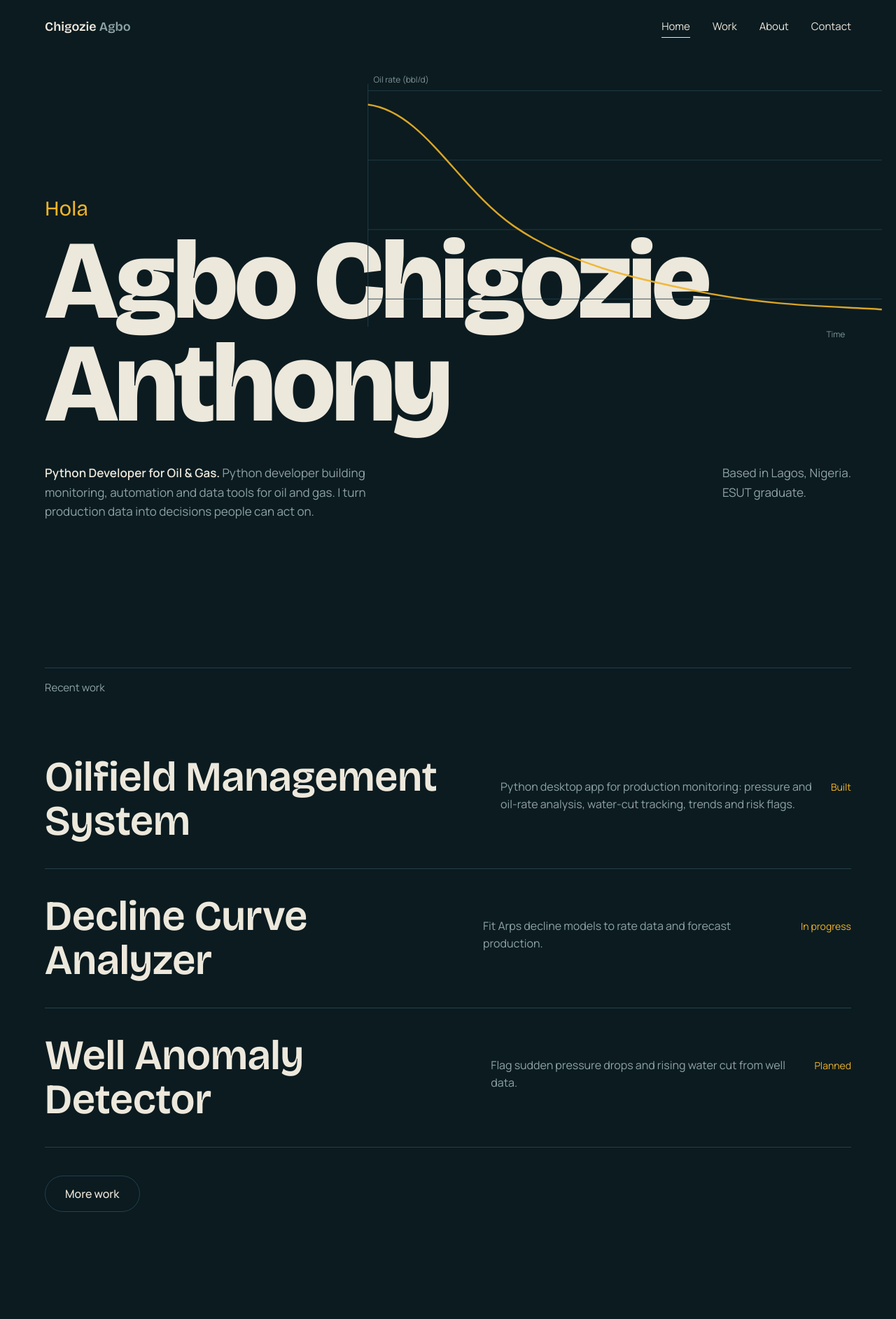
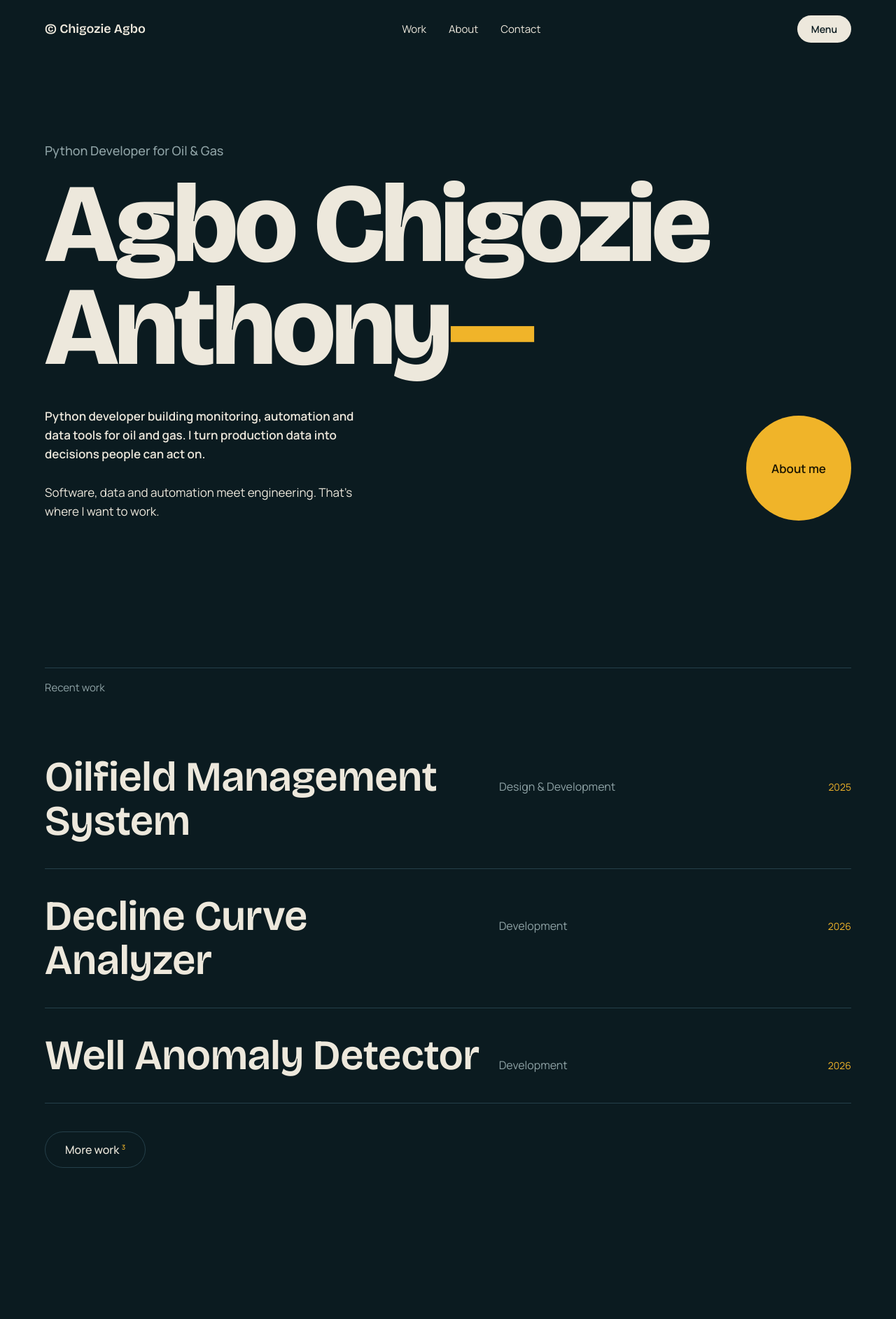
Before and after one commit to wazicode/chigozie_site, a Flask app: page / in a window 1280 px wide. Shown: the top 1885 px of the page at 70% size. Run offline with Flask 3, Linux system fonts and the light colour scheme.

Commit message:
updated app

```diff
--- a/chigozie_site/app.py
+++ b/chigozie_site/app.py
@@ -5,7 +5,7 @@ Build for GitHub: python build.py   (writes static HTML to the build/ folder)
 """
 from datetime import datetime
 
-from flask import Flask, render_template
+from flask import Flask, abort, render_template
 
 app = Flask(__name__)
 
@@ -22,6 +22,9 @@ PROFILE = {
     # formspree.io and paste its URL here, e.g. "https://formspree.io/f/abcdwxyz".
     # Leave empty to hide the form and show only your links.
     "form_endpoint": "",
+    "phone": "",  # e.g. "+234 800 000 0000"
+    "photo": "images/me.jpg",
+    "edition": "2026",
     "github": "https://github.com/wazicode",
     "linkedin": "https://www.linkedin.com/in/agbo-chigozie-017192213",
     "tagline": (
@@ -41,32 +44,25 @@ PROFILE = {
 }
 
 PROJECTS = [
-    {
-        "title": "Oilfield Management System",
-        "summary": "Python desktop app for production monitoring: pressure and oil-rate "
-                   "analysis, water-cut tracking, trends and risk flags.",
-        "stack": "Python, Tkinter, Matplotlib",
-        "year": "2025",
-        "status": "Built",
-        "url": "https://github.com/wazicode",
-    },
-    # Replace the two below with real projects as you finish them.
-    {
-        "title": "Decline Curve Analyzer",
-        "summary": "Fit Arps decline models to rate data and forecast production.",
-        "stack": "Python, SciPy, Matplotlib",
-        "year": "2026",
-        "status": "In progress",
-        "url": "https://github.com/wazicode",
-    },
-    {
-        "title": "Well Anomaly Detector",
-        "summary": "Flag sudden pressure drops and rising water cut from well data.",
-        "stack": "Python, Pandas",
-        "year": "2026",
-        "status": "Planned",
-        "url": "https://github.com/wazicode",
-    },
+    {"slug": "oilfield-management-system", "title": "Oilfield Management System",
+     "category": "Software & Data Visualization", "year": "2025", "status": "Built",
+     "image": "images/me.jpg",  # swap for a screenshot of the app: static/images/oilfield.png
+     "stack": "Python, Tkinter, Matplotlib", "role": "Design & Development",
+     "summary": "Desktop app for production monitoring: pressure and oil-rate analysis, water-cut tracking, trends and risk flags.",
+     "desc": "A Python desktop application built around oilfield monitoring. It plots production trends, pressure and oil rate, tracks water cut, and highlights potential operational risks so decisions can be made from data.",
+     "url": "https://github.com/wazicode"},
+    {"slug": "decline-curve-analyzer", "title": "Decline Curve Analyzer",
+     "category": "Forecasting", "year": "2026", "status": "In progress",
+     "image": "images/me.jpg", "stack": "Python, SciPy, Matplotlib", "role": "Development",
+     "summary": "Fit Arps decline models to rate data and forecast production.",
+     "desc": "A tool that fits exponential, hyperbolic and harmonic decline models to production data and forecasts future rates.",
+     "url": "https://github.com/wazicode"},
+    {"slug": "well-anomaly-detector", "title": "Well Anomaly Detector",
+     "category": "Automation & Monitoring", "year": "2026", "status": "Planned",
+     "image": "images/me.jpg", "stack": "Python, Pandas", "role": "Development",
+     "summary": "Flag sudden pressure drops and rising water cut from well data.",
+     "desc": "Rule-based and statistical checks that flag abnormal pressure drops and rising water cut so engineers see problems early.",
+     "url": "https://github.com/wazicode"},
 ]
 
 SKILLS = {
@@ -78,7 +74,7 @@ SKILLS = {
 
 @app.context_processor
 def inject_globals():
-    return {"p": PROFILE, "year": datetime.now().year}
+    return {"p": PROFILE, "year": datetime.now().year, "n_projects": len(PROJECTS)}
 
 
 @app.route("/")
@@ -89,6 +85,14 @@ def home():
 @app.route("/work")
 def work():
     return render_template("work.html", projects=PROJECTS)
+
+
+@app.route("/work/<slug>")
+def project(slug):
+    pr = next((x for x in PROJECTS if x["slug"] == slug), None)
+    if pr is None:
+        abort(404)
+    return render_template("project.html", pr=pr)
 
 
 @app.route("/about")
--- a/chigozie_site/build.py
+++ b/chigozie_site/build.py
@@ -9,7 +9,7 @@ import shutil
 import sys
 from pathlib import Path
 
-from app import app
+from app import app, PROJECTS
 
 ROOT = Path(__file__).parent
 OUT = ROOT / "build"
@@ -27,6 +27,9 @@ client = app.test_client()
 pages = {"/": "index.html", "/work": "work/index.html",
          "/about": "about/index.html", "/contact": "contact/index.html"}
 
+for pr in PROJECTS:
+    pages[f"/work/{pr['slug']}"] = f"work/{pr['slug']}/index.html"
+
 for url, target in pages.items():
     res = client.get(url, environ_overrides={"SCRIPT_NAME": base})
     assert res.status_code == 200, f"{url} returned {res.status_code}"
--- a/chigozie_site/static/main.js
+++ b/chigozie_site/static/main.js
@@ -1,28 +1,65 @@
-// rotating greeting (home page only)
-var g = document.getElementById("greet");
-if (g) {
-  var greetings = ["Hello", "Bonjour", "Ndewo", "Hola", "Ciao", "Olá", "Hallo", "こんにちは"], gi = 0;
-  setInterval(function () {
-    gi = (gi + 1) % greetings.length;
-    g.style.animation = "none"; void g.offsetWidth; g.style.animation = "";
-    g.textContent = greetings[gi];
-  }, 1800);
+var fine = window.matchMedia("(pointer:fine)").matches;
+var reduce = window.matchMedia("(prefers-reduced-motion:reduce)").matches;
+
+// intro: cycling greetings, once per visit, home page only
+var intro = document.getElementById("intro"), word = document.getElementById("introWord");
+var seen = false; try { seen = sessionStorage.getItem("seen"); } catch (e) {}
+if (intro && (seen || reduce || location.pathname.replace(/\/+$/, "").split("/").pop() && document.querySelector(".page"))) {
+  intro.remove();
+} else if (intro) {
+  var list = ["Hello","Bonjour","Ndewo","Hola","Ciao","Olá","Hallå","Guten tag","Hallo"], i = 0;
+  var t = setInterval(function () {
+    i++;
+    if (i >= list.length) { clearInterval(t); intro.classList.add("done"); try { sessionStorage.setItem("seen", "1"); } catch (e) {} setTimeout(function () { intro.remove(); }, 1000); return; }
+    word.textContent = list[i];
+  }, 220);
+}
+
+// page transition
+var curtain = document.getElementById("curtain");
+document.addEventListener("click", function (e) {
+  var a = e.target.closest("a");
+  if (!a || a.target === "_blank" || e.metaKey || e.ctrlKey || a.origin !== location.origin || a.hash || a.protocol.indexOf("http") !== 0) return;
+  if (a.pathname === location.pathname) return;
+  e.preventDefault();
+  curtain.classList.add("pre"); void curtain.offsetWidth; curtain.classList.remove("pre"); curtain.classList.add("in");
+  setTimeout(function () { location.href = a.href; }, reduce ? 0 : 560);
+});
+window.addEventListener("pageshow", function (e) { if (e.persisted) curtain.classList.remove("in"); });
+
+// cursor bubble + hover preview
+if (fine) {
+  var cur = document.getElementById("cursor"), peek = document.getElementById("peek"), pimg = peek.querySelector("img");
+  var mx = 0, my = 0, cx = 0, cy = 0, s = 0, target = 0;
+  document.addEventListener("mousemove", function (e) { mx = e.clientX; my = e.clientY; });
+  (function loop() {
+    cx += (mx - cx) * .18; cy += (my - cy) * .18; s += (target - s) * .2;
+    cur.style.transform = "translate(" + cx + "px," + cy + "px) scale(" + s + ")";
+    peek.style.transform = "translate(" + (cx - 140) + "px," + (cy - 150) + "px)";
+    requestAnimationFrame(loop);
+  })();
+  document.querySelectorAll("[data-cursor]").forEach(function (el) {
+    el.addEventListener("mouseenter", function () { target = 1; if (el.dataset.img) { pimg.src = el.dataset.img; peek.style.opacity = 1; } });
+    el.addEventListener("mouseleave", function () { target = 0; peek.style.opacity = 0; });
+  });
+  // magnetic round buttons
+  document.querySelectorAll(".mag").forEach(function (el) {
+    el.addEventListener("mousemove", function (e) {
+      var r = el.getBoundingClientRect();
+      el.style.translate = ((e.clientX - r.left - r.width / 2) * .3) + "px " + ((e.clientY - r.top - r.height / 2) * .3) + "px";
+    });
+    el.addEventListener("mouseleave", function () { el.style.translate = "0 0"; });
+  });
 }
 
 // Lagos clock
 function tick() {
   var c = document.getElementById("clock");
-  if (c) c.textContent = new Date().toLocaleTimeString("en-GB",
-    { timeZone: "Africa/Lagos", hour: "2-digit", minute: "2-digit" }) + " WAT";
+  if (c) c.textContent = new Date().toLocaleTimeString("en-GB", { timeZone: "Africa/Lagos", hour: "2-digit", minute: "2-digit" }) + " WAT";
 }
 tick(); setInterval(tick, 30000);
 
-// mobile menu
+// menu
 var btn = document.getElementById("menuBtn"), ov = document.getElementById("overlay");
-function setMenu(o) {
-  ov.classList.toggle("open", o);
-  btn.setAttribute("aria-expanded", o);
-  btn.textContent = o ? "Close" : "Menu";
-}
+function setMenu(o) { ov.classList.toggle("open", o); btn.setAttribute("aria-expanded", o); btn.textContent = o ? "Close" : "Menu"; }
 btn.addEventListener("click", function () { setMenu(!ov.classList.contains("open")); });
-ov.querySelectorAll("a").forEach(function (a) { a.addEventListener("click", function () { setMenu(false); }); });
--- a/chigozie_site/static/style.css
+++ b/chigozie_site/static/style.css
@@ -16,7 +16,7 @@ nav.top{display:flex;gap:32px;font-size:15px}
 nav.top a{position:relative;padding:4px 0}
 nav.top a::after{content:"";position:absolute;left:0;bottom:0;height:1px;width:100%;background:var(--ink);transform:scaleX(0);transform-origin:left;transition:transform .35s}
 nav.top a:hover::after,nav.top a.active::after{transform:scaleX(1)}
-.menu-btn{display:none;background:var(--ink);color:var(--bg);border:0;border-radius:99px;padding:10px 20px;font:600 14px var(--body);cursor:pointer}
+.menu-btn{display:block;background:var(--ink);color:var(--bg);border:0;border-radius:99px;padding:10px 20px;font:600 14px var(--body);cursor:pointer}
 .overlay{position:fixed;inset:0;background:var(--bg2);z-index:40;display:flex;flex-direction:column;justify-content:center;padding:0 clamp(20px,5vw,64px);transform:translateY(-100%);transition:transform .6s cubic-bezier(.7,0,.2,1)}
 .overlay.open{transform:none}
 .overlay a{font-family:var(--display);font-weight:800;font-size:clamp(40px,11vw,80px);line-height:1.15;border-bottom:1px solid var(--line);padding:6px 0}
@@ -82,7 +82,7 @@ footer b{color:var(--ink);font-weight:500}
 footer a:hover{color:var(--ink)}
 
 @media (max-width:820px){
-  nav.top{display:none}.menu-btn{display:block}
+  nav.top{display:none}
   .proj{grid-template-columns:1fr;gap:8px}
   .about{grid-template-columns:1fr}
   .curve{width:100%;top:70px;opacity:.5}
@@ -93,3 +93,47 @@ footer a:hover{color:var(--ink)}
   *{animation:none!important;transition:none!important}
   .curve path.line{stroke-dashoffset:0}
 }
+
+/* ---- prototype-style features ---- */
+h5{font:500 14px var(--body);color:var(--mute);margin-bottom:14px}
+.kicker{font:500 18px var(--body);color:var(--mute);margin-bottom:20px}
+.dash{color:var(--gauge)}
+.round.sm{position:static;transform:none;width:150px;flex:none}
+.hero .role{align-items:flex-end}
+.hero .role p{color:var(--ink)}
+.more sup{font-size:.6em;color:var(--gauge)}
+.thead{display:grid;grid-template-columns:1.4fr 1fr auto;gap:24px;color:var(--mute);font-size:14px;padding-bottom:14px;border-bottom:1px solid var(--line)}
+.page-title.small{font-size:clamp(40px,8vw,110px)}
+.meta{display:grid;grid-template-columns:repeat(auto-fit,minmax(160px,1fr));gap:24px;margin:0 0 40px}
+.hero-img{width:100%;max-height:70vh;object-fit:cover;object-position:50% 25%;border-radius:10px;margin-bottom:40px}
+.lead{max-width:60ch;font-size:22px;margin-bottom:36px}
+.portrait{width:100%;max-width:480px;aspect-ratio:4/5;object-fit:cover;border-radius:10px;justify-self:end}
+.about>div>p{margin-top:20px}
+.overlay{display:grid;grid-template-columns:1.3fr 1fr;align-content:center;gap:40px}
+.overlay .big{display:block}
+.overlay .side a{display:block;font:600 22px var(--display);padding:6px 0}
+.overlay .side img{width:140px;aspect-ratio:1;object-fit:cover;border-radius:10px;margin:24px 0 8px}
+.overlay .side p{color:var(--mute);font-size:15px}
+.foot{display:grid;grid-template-columns:repeat(4,1fr);gap:32px;align-items:start}
+.foot .who{display:flex;gap:14px;align-items:center}
+.foot .who img{width:56px;height:56px;border-radius:50%;object-fit:cover}
+
+#intro{position:fixed;inset:0;z-index:100;background:var(--bg2);display:grid;place-items:center;transition:transform .9s cubic-bezier(.7,0,.2,1)}
+#intro span{font:800 clamp(40px,8vw,100px) var(--display)}
+#intro span::before{content:"";display:inline-block;width:.18em;height:.18em;background:var(--gauge);border-radius:50%;margin-right:.3em;vertical-align:middle}
+#intro.done{transform:translateY(-100%)}
+#curtain{position:fixed;inset:0;z-index:90;background:var(--gauge);pointer-events:none;transform:translateY(-100%);animation:cOut .8s cubic-bezier(.7,0,.2,1)}
+@keyframes cOut{from{transform:none}}
+#curtain.in{animation:none;transform:none;transition:transform .55s cubic-bezier(.7,0,.2,1)}
+#curtain.pre{transform:translateY(100%);transition:none}
+
+#cursor{position:fixed;left:0;top:0;width:96px;height:96px;margin:-48px 0 0 -48px;border-radius:50%;background:var(--gauge);color:#1b1500;display:grid;place-items:center;font:600 15px var(--body);pointer-events:none;z-index:70;transform:translate(-200px,-200px) scale(0)}
+#peek{position:fixed;left:0;top:0;width:min(26vw,360px);aspect-ratio:4/5;pointer-events:none;z-index:60;border-radius:10px;overflow:hidden;opacity:0;transition:opacity .25s}
+#peek img{width:100%;height:100%;object-fit:cover}
+@media (max-width:820px){
+  .overlay{grid-template-columns:1fr}.overlay .side{display:none}
+  .foot{grid-template-columns:1fr 1fr}
+  .thead{display:none}
+  .portrait{justify-self:start}
+  #cursor,#peek{display:none}
+}
--- a/chigozie_site/templates/base.html
+++ b/chigozie_site/templates/base.html
@@ -11,10 +11,15 @@
 <link rel="stylesheet" href="{{ url_for('static', filename='style.css') }}">
 </head>
 <body>
+<div id="intro" aria-hidden="true"><span id="introWord">Hello</span></div>
+<div id="curtain"></div>
+<div id="cursor" aria-hidden="true"><span>View</span></div>
+<div id="peek" aria-hidden="true"><img alt="" src=""></div>
+
 <header>
-  <a class="logo" href="{{ url_for('home') }}">{{ p.short_name.split()[0] }}<span> {{ p.short_name.split()[1] }}</span></a>
+  <a class="logo" href="{{ url_for('home') }}">&copy; {{ p.short_name }}</a>
   <nav class="top" aria-label="Main">
-    {% for ep, label in [('home','Home'),('work','Work'),('about','About'),('contact','Contact')] %}
+    {% for ep, label in [('work','Work'),('about','About'),('contact','Contact')] %}
       <a href="{{ url_for(ep) }}" {% if request.endpoint == ep %}class="active" aria-current="page"{% endif %}>{{ label }}</a>
     {% endfor %}
   </nav>
@@ -22,21 +27,31 @@
 </header>
 
 <div class="overlay" id="overlay">
-  {% for ep, label in [('home','Home'),('work','Work'),('about','About'),('contact','Contact')] %}
-    <a href="{{ url_for(ep) }}">{{ label }}</a>
-  {% endfor %}
+  <div>
+    <h5>Navigation</h5>
+    {% for ep, label in [('home','Home'),('work','Work'),('about','About'),('contact','Contact')] %}
+      <a class="big" href="{{ url_for(ep) }}">{{ label }}</a>
+    {% endfor %}
+  </div>
+  <div class="side">
+    <h5>Socials</h5>
+    <a href="{{ p.github }}" target="_blank" rel="noopener">GitHub</a>
+    <a href="{{ p.linkedin }}" target="_blank" rel="noopener">LinkedIn</a>
+    <img src="{{ url_for('static', filename=p.photo) }}" alt="{{ p.name }}">
+    <p>Located in Nigeria</p>
+  </div>
 </div>
 
 <main>{% block content %}{% endblock %}</main>
 
 <footer>
-  <div class="wrap">
-    <span>&copy; {{ year }} {{ p.name }}</span>
-    <span>
-      <a href="{{ p.github }}" target="_blank" rel="noopener">GitHub</a> &nbsp;
-      <a href="{{ p.linkedin }}" target="_blank" rel="noopener">LinkedIn</a>
-    </span>
-    <span>Local time in Lagos <b id="clock">--:--</b></span>
+  <div class="wrap foot">
+    <div><h5>Version</h5>{{ p.edition }} &copy; Edition</div>
+    <div><h5>Local time</h5><b id="clock">--:--</b></div>
+    <div><h5>Socials</h5>
+      <a href="{{ p.github }}" target="_blank" rel="noopener">GitHub</a><br>
+      <a href="{{ p.linkedin }}" target="_blank" rel="noopener">LinkedIn</a></div>
+    <div class="who"><img src="{{ url_for('static', filename=p.photo) }}" alt=""><span>Located in<br>Nigeria</span></div>
   </div>
 </footer>
 <script src="{{ url_for('static', filename='main.js') }}"></script>
--- a/chigozie_site/templates/contact.html
+++ b/chigozie_site/templates/contact.html
@@ -13,6 +13,7 @@
     </form>
     {% endif %}
     <div class="links">
+      {% if p.phone %}<a class="pill" href="tel:{{ p.phone }}">{{ p.phone }}</a>{% endif %}
       <a class="pill" href="{{ p.github }}" target="_blank" rel="noopener">GitHub</a>
       <a class="pill" href="{{ p.linkedin }}" target="_blank" rel="noopener">LinkedIn</a>
       {% if p.email %}<a class="pill" href="mailto:{{ p.email }}">Email</a>{% endif %}
--- a/chigozie_site/templates/home.html
+++ b/chigozie_site/templates/home.html
@@ -1,18 +1,12 @@
 {% extends "base.html" %}
 {% block content %}
 <div class="hero">
-  <svg class="curve" viewBox="0 0 800 420" aria-hidden="true">
-    <path class="grid" d="M40 40H780M40 140H780M40 240H780M40 340H780M40 380V30"/>
-    <path class="line" d="M40 60C120 70 170 180 250 235S420 310 520 330 700 350 780 355"/>
-    <text x="48" y="28">Oil rate (bbl/d)</text>
-    <text x="700" y="395">Time</text>
-  </svg>
   <div class="wrap">
-    <div class="greet"><span id="greet">Hello</span></div>
-    <h1>{{ p.name }}</h1>
+    <h4 class="kicker">{{ p.title }}</h4>
+    <h1>{{ p.name }}<span class="dash">&mdash;</span></h1>
     <div class="role">
-      <p><b>{{ p.title }}.</b> {{ p.tagline }}</p>
-      <p>Based in {{ p.location }}.<br>ESUT graduate.</p>
+      <p><b>{{ p.tagline }}</b><br><br>Software, data and automation meet engineering. That's where I want to work.</p>
+      <a class="round sm mag" href="{{ url_for('about') }}">About me</a>
     </div>
   </div>
 </div>
@@ -22,22 +16,26 @@
     <div class="label">Recent work</div>
     <div class="projects">
       {% for pr in projects %}
-      <a class="proj" href="{{ pr.url }}" target="_blank" rel="noopener">
+      <a class="proj" href="{{ url_for('project', slug=pr.slug) }}" data-img="{{ url_for('static', filename=pr.image) }}" data-cursor>
         <h3>{{ pr.title }}</h3>
-        <p>{{ pr.summary }}</p>
-        <span class="tag">{{ pr.status }}</span>
+        <p>{{ pr.role }}</p>
+        <span class="tag">{{ pr.year }}</span>
       </a>
       {% endfor %}
     </div>
-    <p class="more"><a class="pill" href="{{ url_for('work') }}">More work</a></p>
+    <p class="more"><a class="pill" href="{{ url_for('work') }}">More work <sup>{{ n_projects }}</sup></a></p>
   </div>
 </section>
 
 <section class="contact">
   <div class="wrap">
     <div class="label">Contact</div>
-    <h2>Let's build something useful</h2>
-    <a class="round" href="{{ url_for('contact') }}">Get in touch</a>
+    <h2>Let's work together</h2>
+    <a class="round mag" href="{{ url_for('contact') }}">Get in touch</a>
+    <div class="links">
+      {% if p.email %}<a class="pill" href="mailto:{{ p.email }}">{{ p.email }}</a>{% endif %}
+      {% if p.phone %}<a class="pill" href="tel:{{ p.phone }}">{{ p.phone }}</a>{% endif %}
+    </div>
   </div>
 </section>
 {% endblock %}
```
Also changed, not shown: chigozie_site/templates/about.html (+5 -2 lines), chigozie_site/templates/project.html (added, +19 -0 lines), chigozie_site/templates/work.html (+3 -4 lines), chigozie_site/static/images/me.jpg (added).
